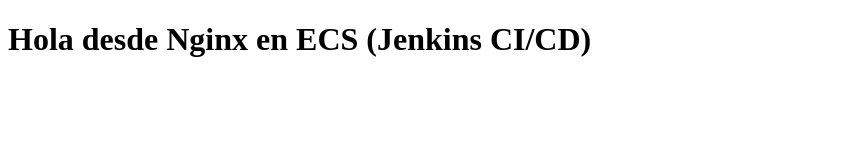
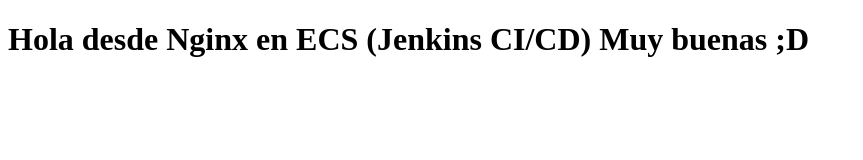
Before and after one commit to SrTwobiez/nginx-ecs-demo, a plain HTML site: page index.html in a window 1280 px wide. Shown: the whole page, without its empty margins (0-863 px from the left). Drawn offline with Linux system fonts and the light colour scheme.

Commit message:
test nico

```diff
--- a/index.html
+++ b/index.html
@@ -1,4 +1,6 @@
 <!doctype html>
-<html><body>
-<h1>Hola desde Nginx en ECS (Jenkins CI/CD)</h1>
-</body></html>
+<html>
+  <body>
+    <h1>Hola desde Nginx en ECS (Jenkins CI/CD) Muy buenas ;D</h1>
+  </body>
+</html>
```
Also changed, not shown: 1 other file.
